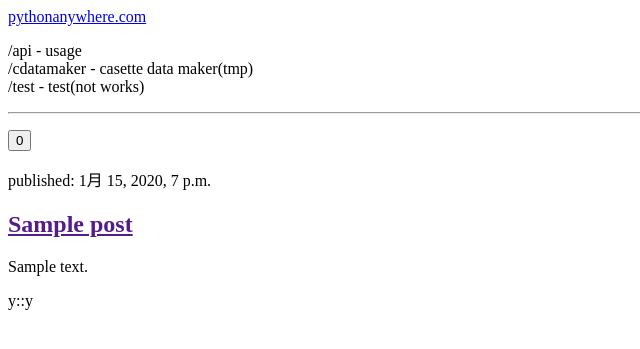
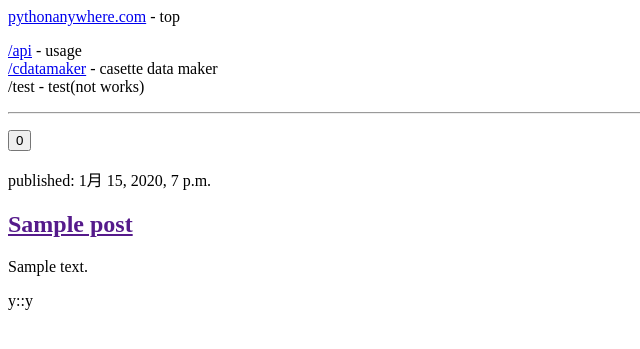
Before and after one commit to misawa2048/Python_CodeForGirls, a Django app: page / in a window 1280 px wide. Shown: the top 349 px of the page, without its empty margins (0-640 px from the left). Run offline with Django 3.2, Linux system fonts and the light colour scheme; tables that the repository leaves empty hold one stand-in row (values such as "Sample post").

Commit message:
Update post_list.html

```diff
--- a/blog/templates/blog/post_list.html
+++ b/blog/templates/blog/post_list.html
@@ -11,10 +11,10 @@
         <title>Django Girls blog</title>
     </head>
     <body>
-      <a href="https://www.pythonanywhere.com/user/elix1054/webapps/#tab_id_elix1054_pythonanywhere_com">pythonanywhere.com</a>
+      <a href="https://www.pythonanywhere.com/user/elix1054/webapps/#tab_id_elix1054_pythonanywhere_com">pythonanywhere.com</a> - top
       <p>
-        /api - usage<br>
-        /cdatamaker - casette data maker(tmp)<br>
+        <a href="api">/api</a> - usage<br/>
+        <a href="cdatamaker">/cdatamaker</a> - casette data maker<br/>
         /test - test(not works)<br>
         <hr>
       </p>
```
